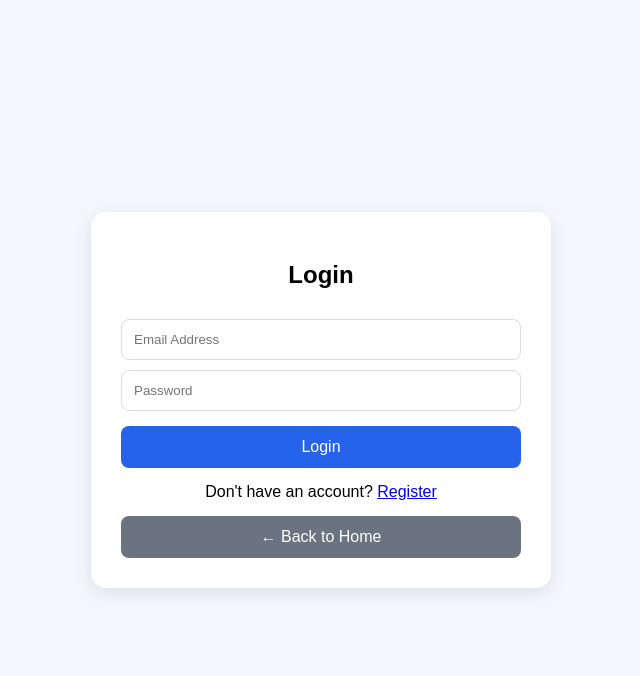
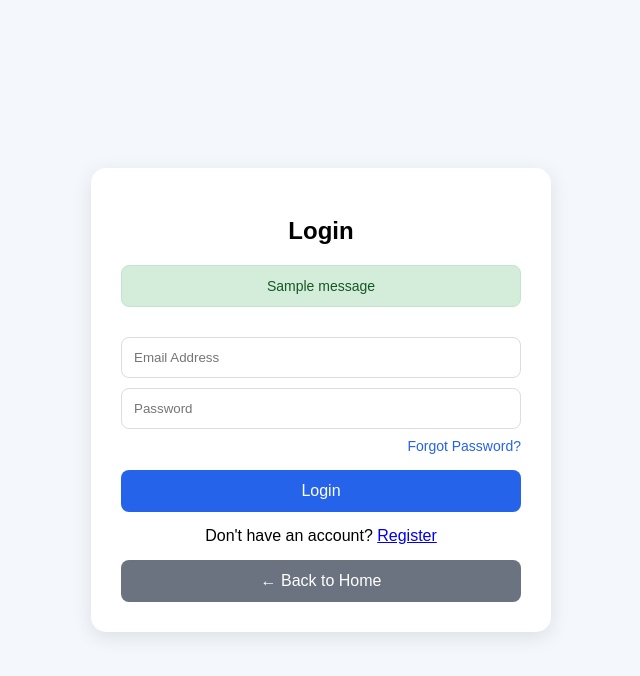
Before and after one commit to sukumar001reddyp-creator/jobfinderpro, a Flask app: page /login in a window 1280 px wide. Shown: the top 676 px of the page, without its empty margins (319-959 px from the left). Run offline with Flask 3, Linux system fonts and the light colour scheme; tables that the repository leaves empty hold one stand-in row (values such as "Sample post"); one stand-in notice (Sample message) is shown.

Commit message:
Enhance login.html with flash message support
Added flash message alert style and integrated it into the login form.

```diff
--- a/templates/login.html
+++ b/templates/login.html
@@ -27,6 +27,18 @@ h2{
     margin-bottom:20px;
 }
 
+/* Flash Messages Alert Style */
+.alert-success {
+    padding: 12px;
+    margin-bottom: 20px;
+    border: 1px solid #c3e6cb;
+    border-radius: 8px;
+    color: #155724;
+    background-color: #d4edda;
+    text-align: center;
+    font-size: 14px;
+}
+
 input{
     width:100%;
     padding:12px;
@@ -34,6 +46,22 @@ input{
     border:1px solid #ddd;
     border-radius:8px;
     box-sizing:border-box;
+}
+
+/* Forgot password section style */
+.forgot-container {
+    text-align: right;
+    margin-top: 8px;
+}
+
+.forgot-container a {
+    color: #2563eb;
+    text-decoration: none;
+    font-size: 14px;
+}
+
+.forgot-container a:hover {
+    text-decoration: underline;
 }
 
 button{
@@ -77,6 +105,16 @@ button:hover{
 
 <h2>Login</h2>
 
+{% with messages = get_flashed_messages(with_categories=true) %}
+  {% if messages %}
+    {% for category, message in messages %}
+      <div class="alert-success">
+        {{ message }}
+      </div>
+    {% endfor %}
+  {% endif %}
+{% endwith %}
+
 <form method="POST">
 
 <input
@@ -90,6 +128,10 @@ type="password"
 name="password"
 placeholder="Password"
 required>
+
+<div class="forgot-container">
+    <a href="/forgot-password">Forgot Password?</a>
+</div>
 
 <button type="submit">
 Login
```
